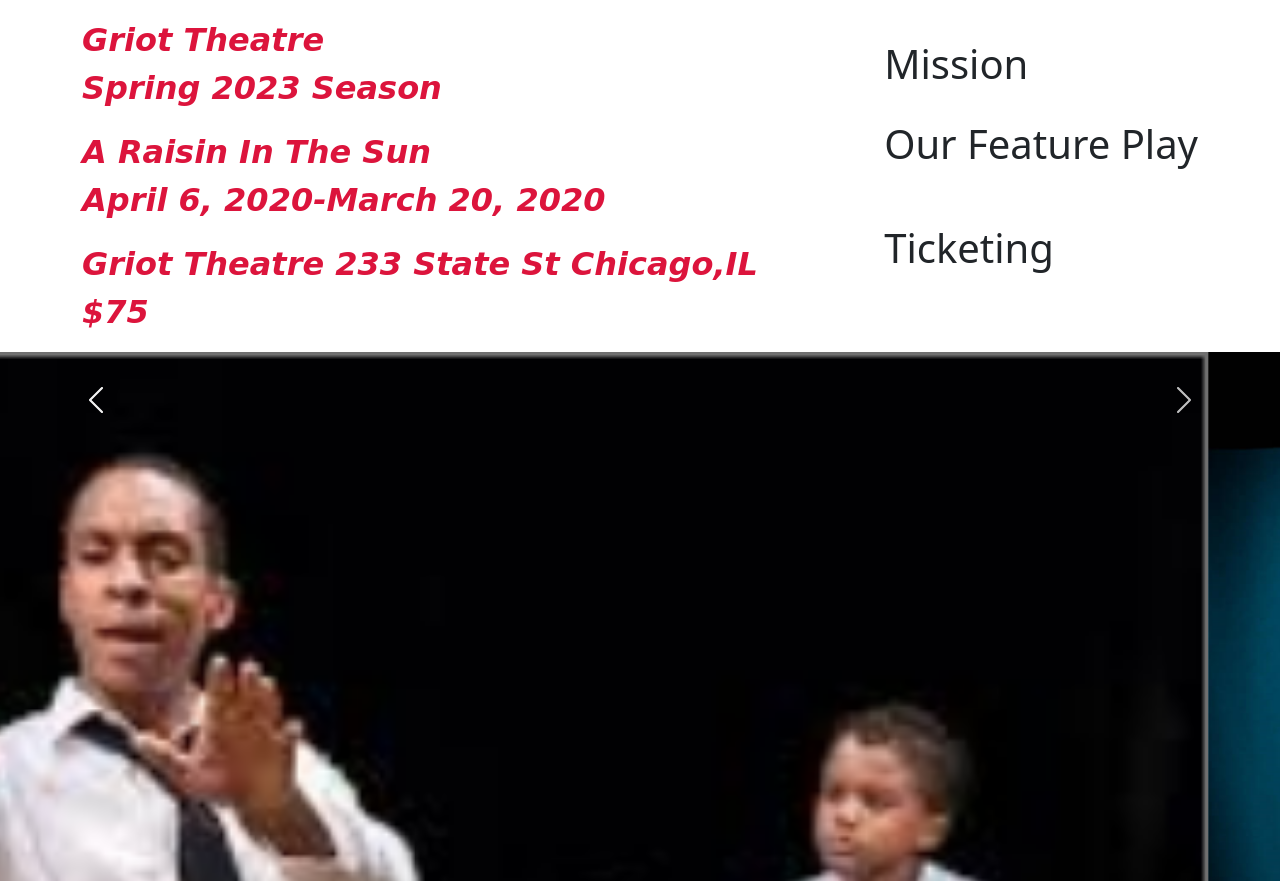
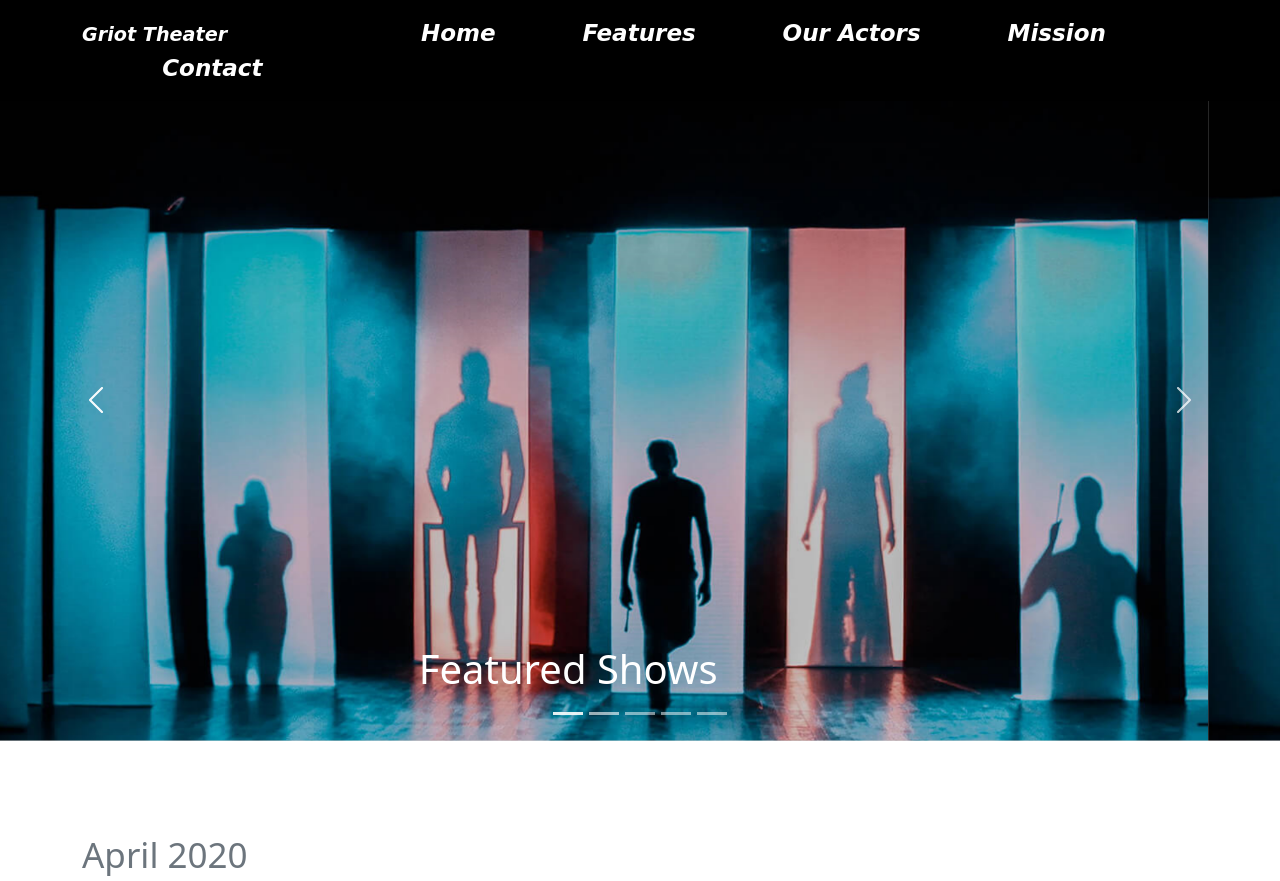
Before and after one commit to 9000HAL/Ver.2_CT_theatre-co-featured-shows-proj_day3_week1, a plain HTML site: page index.html in a window 1280 px wide. Shown: the top 881 px of the page. Drawn offline with nearby package versions, Linux system fonts and the light colour scheme.

Commit message:
revise center body to ---DK notes:ticketing+footer

```diff
--- a/css/styles.css
+++ b/css/styles.css
@@ -1,11 +1,18 @@
-span {font-style:italic;
+span {
+
+  font-style:italic;
   font-weight: bolder;
   font-family: cursive;
-  font-size: xx-large;
-  color: crimson;
+  font-size: larger;
+  color: white;
+  margin-left: 0px;
+
 }
 
+nav{
+  background-color: black;
 
+}
 
 .jumbotron1 {background-color: crimson;
 
--- a/index.html
+++ b/index.html
@@ -1,11 +1,11 @@
 <!doctype html>
 <html lang="en">
 
-  <head>
+<head>
 
     <!-- Required meta tags -->
-    <meta charset="utf-8">
-    <meta name="viewport" content="width=device-width, initial-scale=1">
+  <meta charset="utf-8">
+  <meta name="viewport" content="width=device-width, initial-scale=1">
 
     <!-- Bootstrap CSS (COMMENTED OUT? = NO = ACTIVE BELOW)  <link href="https://cdn.jsdelivr.net/npm/bootstrap@5.1.3/dist/css/bootstrap.min.css" rel="stylesheet" integrity="sha384-1BmE4kWBq78iYhFldvKuhfTAU6auU8tT94WrHftjDbrCEXSU1oBoqyl2QvZ6jIW3" crossorigin="anonymous">
    -->
@@ -16,35 +16,37 @@
 
    <link rel="stylesheet" href="https://cdnjs.cloudflare.com/ajax/libs/font-awesome/4.7.0/css/font-awesome.min.css">
 
-  <title>CT_theatre co featured shows proj_week1.day3</title>
+<title>CT_theatre co featured shows proj_week1.day3</title>
 
-  </head>
+</head>
+
 
 
 
   <body>
 
-
      <!--MOQUPS NAV BAR HERE BELOW---->
 
-    <nav class="w-100 py-3">
+     <nav class="w-80 py-3">
+
       <div class="container d-flex justify-content-between">
+
         <div>
-          <span>Griot Theatre<p>Spring 2023 Season</p>
-            <p>A Raisin In The Sun<br>
-              April 6, 2020-March 20, 2020
-              </p>Griot Theatre 233 State St Chicago,IL
-              <br>$75</span>
+
+          <span>Griot Theater&nbsp;&nbsp;&nbsp;&nbsp;&nbsp;&nbsp;&nbsp;&nbsp;&nbsp;&nbsp;
+
+            <span>&nbsp;&nbsp;&nbsp;&nbsp;&nbsp;&nbsp;&nbsp;&nbsp;&nbsp;&nbsp;&nbsp;&nbsp;&nbsp;&nbsp;&nbsp;Home</span>
+            <span>&nbsp;&nbsp;&nbsp;&nbsp;&nbsp;&nbsp;&nbsp;&nbsp;&nbsp;&nbsp;Features</span>
+            <span>&nbsp;&nbsp;&nbsp;&nbsp;&nbsp;&nbsp;&nbsp;&nbsp;&nbsp;&nbsp;Our Actors</span>
+            <span>&nbsp;&nbsp;&nbsp;&nbsp;&nbsp;&nbsp;&nbsp;&nbsp;&nbsp;&nbsp;Mission</span>
+            <span>&nbsp;&nbsp;&nbsp;&nbsp;&nbsp;&nbsp;&nbsp;&nbsp;&nbsp;&nbsp;Contact</span>
+
+          </span>
+
         </div>
-        <div>
-		  <br>
-          <a href="#mission" class="text-decoration-none text-dark me-2 fw-bold"><h1>Mission</h1></a>
-          <a href="#play" class="text-decoration-none text-dark me-2 fw-bold"><h1>Our Feature Play</h1></a>
-		  <br>
-		  <br>
-          <a href="#ticketing" class="text-decoration-none text-dark me-2 fw-bold"><h1>Ticketing</h1></a>
-        </div>
+
       </div>
+
     </nav>
 
      <!---PUT MOQUPS NAV BAR HERE ABOVE---->
@@ -65,38 +67,43 @@
     <button type="button" data-bs-target="#carouselExampleCaptions" data-bs-slide-to="4" aria-label="Slide 5"></button>
   </div>
 
+
+
+
   <div class="carousel-inner">
     <div class="carousel-item active">
-      <img src="img/a-raisin-in-the-sun-theater-1.png" class="d-block w-100 " alt="raisin">
+      <img src="img/theater-image-background.png" class="d-block w-100" alt="theater image">
       <div class="carousel-caption d-none d-md-block">
         <h1>Featured Shows</h1>
       </div>
     </div>
 
+
+
     <div class="carousel-item">
-      <img src="img/theater-image-background.png" class="d-block w-100" alt="theater">
-      <div class="carousel-caption d-none d-md-block text-success">
+      <img src="img/theater-image-background.png" class="d-block w-100" alt="theater image">
+      <div class="carousel-caption d-none d-md-block text-white">
         <h1>Featured Shows</h1>
       </div>
     </div>
 
     <div class="carousel-item">
-      <img src="img/griot logo.jpg" class="d-block w-100" alt="logo">
-      <div class="carousel-caption d-none d-md-block text-danger">
+      <img src="img/theater-image-background.png" class="d-block w-100" alt="theater image">
+      <div class="carousel-caption d-none d-md-block text-white">
         <h1>Featured Shows</h1>
       </div>
     </div>
 
     <div class="carousel-item">
-      <img src="img/F730CA13-0906-4DC9-B0D3-3FFD531AF489_1_201_a.jpeg" class="d-block w-100" alt="playwrights">
-      <div class="carousel-caption d-none d-md-block text-muted">
+      <img src="img/theater-image-background.png" class="d-block w-100" alt="theater image">
+      <div class="carousel-caption d-none d-md-block text-white">
         <h1>Featured Shows</h1>
       </div>
     </div>
 
     <div class="carousel-item">
-      <img src="img/Screenshot 2023-04-27 at 10.35.26 AM.png"d-block w-100" alt="storytelling">
-      <div class="carousel-caption d-none d-md-block text-success text-success">
+      <img src="img/theater-image-background.png" class="d-block w-100" alt="theater image">
+      <div class="carousel-caption d-none d-md-block text-white text-white">
         <h1>Featured Shows</h1>
       </div>
     </div>
@@ -132,7 +139,13 @@
 <!---------CAROUSEL ADDED HERE UP ABOVE----->
 
 
+
+
+
+
 <!---------SPEAKERS SECTION HERE BELOW------>
+
+<!------COMMENT OUT PER DK REVISE ver.2---------------------------------------------------------
 
 
 <section class="jumbotron2 py-5">
@@ -149,10 +162,19 @@
 	<br>
 	<br>
 
+----------COMMENT OUT PER DK REVISE ver.2------------------------------------------------------------>
+
+
+
+
+
     <!----COMMENTED OUT BUTTON PLACEHOLDER
     <p>button/link here?</p>
     ------->
 
+
+
+  <!------COMMENT OUT PER DK REVISE ver.2---------------------------------------------------------
 
   </div>
 </section>
@@ -191,7 +213,16 @@
 </section>
 
 
+----------------------------COMMENT OUT PER DK REVISE ver.2--------------------------------------->
+
+
+
+
+
 <!------------FAMILY HISTORY SECTION HERE BELOW-------->
+
+<!----------------------------COMMENT OUT PER DK REVISE ver.2------------------------------------
+
 
   <section class="jumbotron3 py-5">
   <div class="container text-center">
@@ -200,9 +231,13 @@
     <h3><p><i>A Raisin in the Sun</i> is a play by Lorraine Hansberry that debuted on Broadway in 1959.The title comes from the poem "Harlem" (also known as "A Dream Deferred") by Langston Hughes. The story tells of a black family's experiences in south Chicago, as they attempt to improve their financial circumstances with an insurance payout following the death of the father, and deals with matters of housing discrimination, racism, and assimilation.</p>
 
 
+-------------->
 
 
-  <!------------OMMENTED OUT CONTACT FORM JUMBO HERE BELOW
+
+
+
+  <!------------COMMENTED OUT CONTACT FORM JUMBO HERE BELOW
     <h1>CUSTOM FORM TK HERE?</h1>
   </div>
 </section>
@@ -231,6 +266,8 @@
 
 <!---------JUMBOTRON/youtube interview ADDED HERE BELOW---->
 
+<!------------COMMENTED OUT CONTACT FORM JUMBO HERE BELOW
+
 <section class="jumbotron1 py-5">
   <div class="container text-center">
 
@@ -238,6 +275,7 @@
 
     <iframe width="560" height="315" src="https://www.youtube.com/embed/3Ldc6liEgSM" title="YouTube video player" frameborder="0" allow="accelerometer; autoplay; clipboard-write; encrypted-media; gyroscope; picture-in-picture; web-share" allowfullscreen></iframe>
 
+  ------------->
 
 
 <!-------COMMENTED OUT SUB-YOUTUBE JUMBOTRON HERE BELOW------
@@ -293,6 +331,9 @@
         <!-------COMMENTING OUT BOTTOM RIGHT PIC AND TEXT---->
 
 
+<!------------COMMENTED OUT CONTACT FORM JUMBO HERE BELOW
+
+
     <div class="card mb-3">
         <div class="card-body">
               <h5 class="card-title"><i>~Proud to be your local community BIPOC Theater~</i></h5>
@@ -305,13 +346,21 @@
          </div>
     </div>
 
+
+
+----------------------------------------------->
+
+
             <!---<img class="card-img-bottom" src="img/a-raisin-in-the-sun-theater-1.png" height= 100px width= 50px alt="Card image cap">--->
             <br>
 
 <section id="ticketing">         <!----------GGOOOD HERE??!?!?!??!?!-->
 	<div class="container">
-		<p class="card-text"><small class="text-muted"><h1>April 2020 Ticketing</h1></small></p>
+		<p class="card-text"><small class="text-muted"><h1>April 2020</h1></small></p>
 <br>
+
+
+
         <div style="text-align:left;">
         	<img src="img/a-raisin-in-the-sun-theater-1.png" height= 300px width= 400px alt="raisin pic">
 
```
